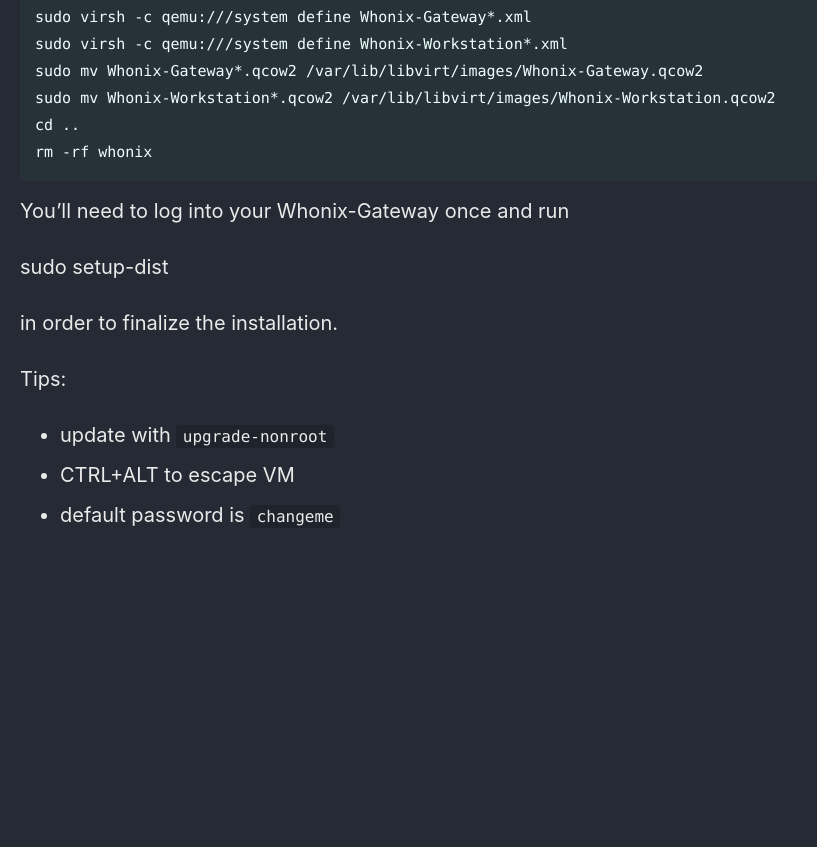
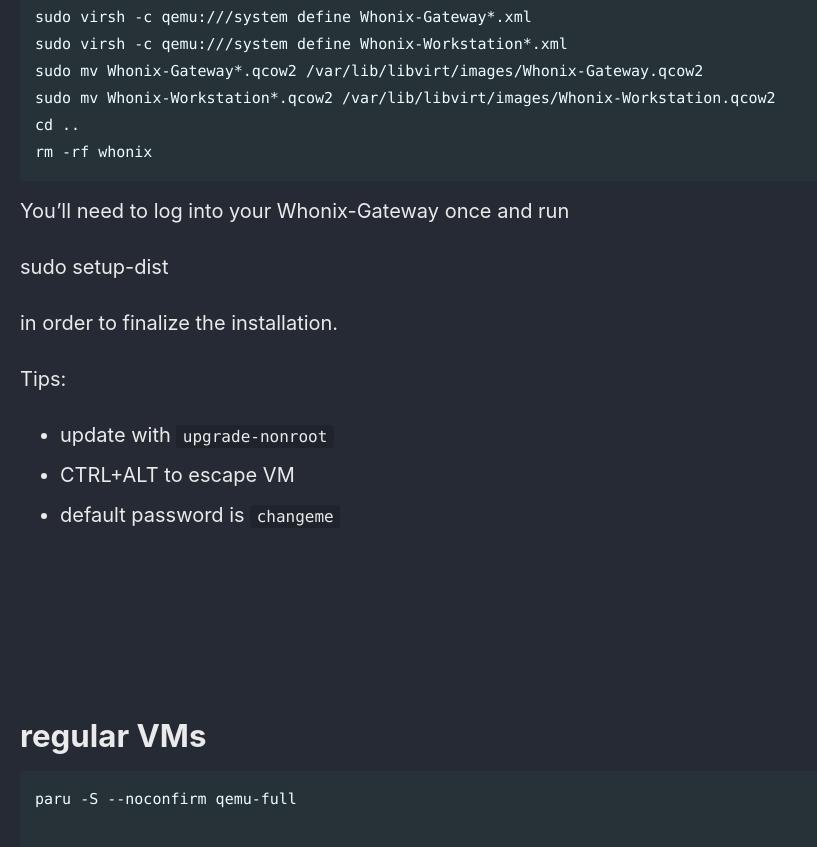
Before and after one commit to Connor-McCartney/Connor-McCartney.github.io, a Jekyll site: the page built from _pages/misc/qemu.md, in a window 1280 px wide and 900 px high, scrolled down 3647 px. Shown: the top 847 px of the window, without its empty margins (0-817 px from the left). Built offline with Jekyll 4.4.1, drawn with Linux system fonts in a browser that asks for light colours; cached includes are drawn as plain includes; before the commit the page ends 4227 px from its top, so only the background shows below that.

Commit message:
Update qemu.md

````diff
--- a/_pages/misc/qemu.md
+++ b/_pages/misc/qemu.md
@@ -158,3 +158,18 @@ Tips:
 * update with `upgrade-nonroot`
 * CTRL+ALT to escape VM
 * default password is `changeme`
+
+
+
+<br>
+
+<br>
+
+<br>
+
+# regular VMs
+
+```
+paru -S --noconfirm qemu-full
+
+```
````
